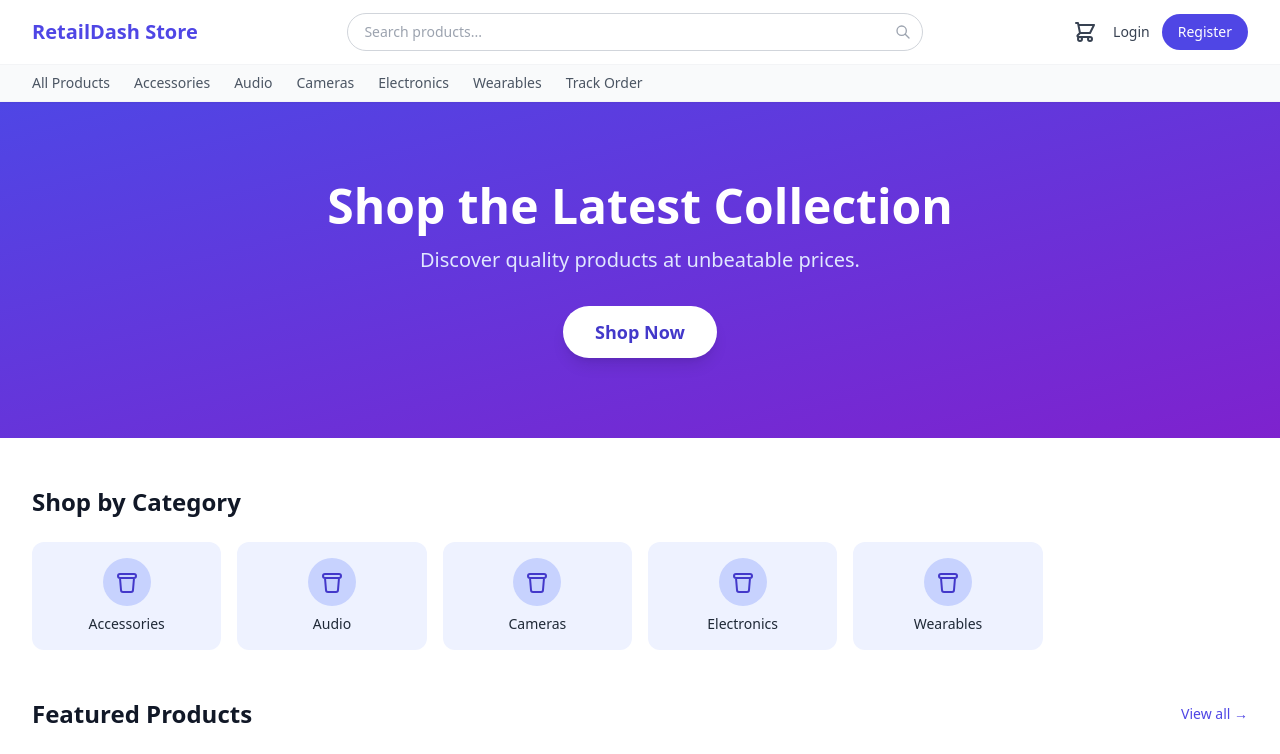
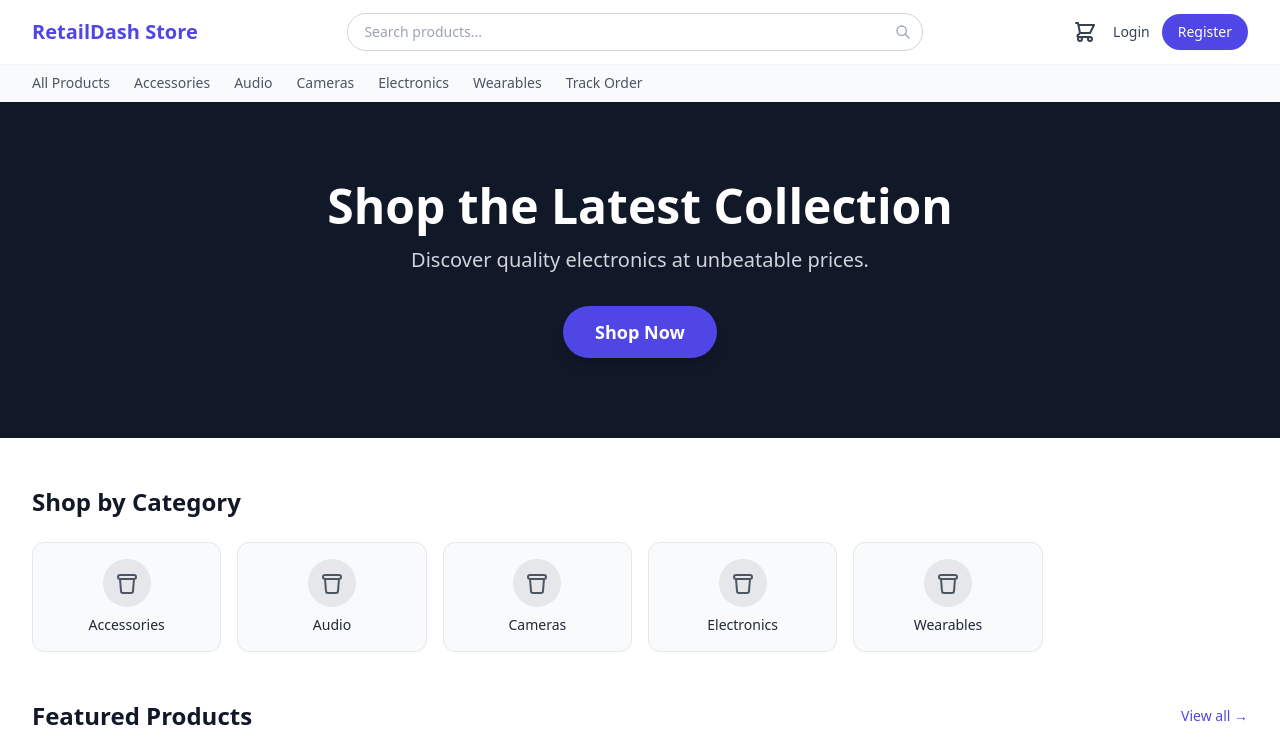
Before and after one commit to ritza-co/django-growthbook, a Django app: page /store/ in a window 1280 px wide. Shown: the top 754 px of the page. Run offline with Django 5.2, Linux system fonts and the light colour scheme; data comes from the database, SQL or seed files in the repository; data that the repository does not hold is empty; some libraries are stand-ins or nearby versions.

Commit message:
Storefront: replace gradients with solid bg, add picsum.photos images per product slug

```diff
--- a/retail_dashboard/templates/storefront/catalog.html
+++ b/retail_dashboard/templates/storefront/catalog.html
@@ -90,14 +90,12 @@
           {% for product in page_obj %}
           <div class="bg-white rounded-2xl shadow-sm border border-gray-100 overflow-hidden hover:shadow-md transition group">
             <a href="{% url 'storefront:product_detail' product.slug %}">
-              <div class="h-44 bg-gradient-to-br from-gray-100 to-gray-200 flex items-center justify-center overflow-hidden">
+              <div class="h-44 bg-gray-100 overflow-hidden">
                 {% with product.images.first as img %}
                   {% if img %}
                     <img src="{{ img.image.url }}" alt="{{ img.alt_text|default:product.name }}" class="h-full w-full object-cover group-hover:scale-105 transition duration-300"/>
                   {% else %}
-                    <svg class="w-12 h-12 text-gray-300" fill="none" stroke="currentColor" viewBox="0 0 24 24">
-                      <path stroke-linecap="round" stroke-linejoin="round" stroke-width="1" d="M4 16l4.586-4.586a2 2 0 012.828 0L16 16m-2-2l1.586-1.586a2 2 0 012.828 0L20 14m-6-6h.01M6 20h12a2 2 0 002-2V6a2 2 0 00-2-2H6a2 2 0 00-2 2v12a2 2 0 002 2z"/>
-                    </svg>
+                    <img src="https://picsum.photos/seed/{{ product.slug }}/400/300" alt="{{ product.name }}" class="h-full w-full object-cover group-hover:scale-105 transition duration-300"/>
                   {% endif %}
                 {% endwith %}
               </div>
--- a/retail_dashboard/templates/storefront/home.html
+++ b/retail_dashboard/templates/storefront/home.html
@@ -5,11 +5,11 @@
 
 {% block content %}
 <!-- Hero Banner -->
-<section class="bg-gradient-to-br from-indigo-600 to-purple-700 text-white py-20">
+<section class="bg-gray-900 text-white py-20">
   <div class="max-w-7xl mx-auto px-4 sm:px-6 lg:px-8 text-center">
     <h1 class="text-4xl md:text-5xl font-extrabold mb-4">Shop the Latest Collection</h1>
-    <p class="text-lg md:text-xl text-indigo-100 mb-8">Discover quality products at unbeatable prices.</p>
-    <a href="{% url 'storefront:catalog' %}" class="inline-block bg-white text-indigo-700 font-bold px-8 py-3 rounded-full hover:bg-indigo-50 transition text-lg shadow-lg">
+    <p class="text-lg md:text-xl text-gray-300 mb-8">Discover quality electronics at unbeatable prices.</p>
+    <a href="{% url 'storefront:catalog' %}" class="inline-block bg-indigo-600 text-white font-bold px-8 py-3 rounded-full hover:bg-indigo-500 transition text-lg shadow-lg">
       Shop Now
     </a>
   </div>
@@ -22,9 +22,9 @@
   <div class="grid grid-cols-2 sm:grid-cols-3 md:grid-cols-4 lg:grid-cols-6 gap-4">
     {% for category in categories %}
     <a href="{% url 'storefront:category' category.slug %}"
-       class="flex flex-col items-center p-4 bg-indigo-50 rounded-xl hover:bg-indigo-100 transition group">
-      <div class="w-12 h-12 bg-indigo-200 rounded-full flex items-center justify-center mb-2 group-hover:bg-indigo-300 transition">
-        <svg class="w-6 h-6 text-indigo-700" fill="none" stroke="currentColor" viewBox="0 0 24 24">
+       class="flex flex-col items-center p-4 bg-gray-50 border border-gray-200 rounded-xl hover:bg-gray-100 hover:border-gray-300 transition group">
+      <div class="w-12 h-12 bg-gray-200 rounded-full flex items-center justify-center mb-2 group-hover:bg-gray-300 transition">
+        <svg class="w-6 h-6 text-gray-600" fill="none" stroke="currentColor" viewBox="0 0 24 24">
           <path stroke-linecap="round" stroke-linejoin="round" stroke-width="2" d="M5 8h14M5 8a2 2 0 110-4h14a2 2 0 110 4M5 8l1 12a2 2 0 002 2h8a2 2 0 002-2l1-12"/>
         </svg>
       </div>
@@ -46,14 +46,12 @@
     {% for product in featured_products %}
     <div class="bg-white rounded-2xl shadow-sm border border-gray-100 overflow-hidden hover:shadow-md transition group">
       <a href="{% url 'storefront:product_detail' product.slug %}">
-        <div class="h-48 bg-gradient-to-br from-gray-100 to-gray-200 flex items-center justify-center overflow-hidden">
+        <div class="h-48 bg-gray-100 overflow-hidden">
           {% with product.images.first as img %}
             {% if img %}
               <img src="{{ img.image.url }}" alt="{{ img.alt_text|default:product.name }}" class="h-full w-full object-cover group-hover:scale-105 transition duration-300"/>
             {% else %}
-              <svg class="w-16 h-16 text-gray-300" fill="none" stroke="currentColor" viewBox="0 0 24 24">
-                <path stroke-linecap="round" stroke-linejoin="round" stroke-width="1" d="M4 16l4.586-4.586a2 2 0 012.828 0L16 16m-2-2l1.586-1.586a2 2 0 012.828 0L20 14m-6-6h.01M6 20h12a2 2 0 002-2V6a2 2 0 00-2-2H6a2 2 0 00-2 2v12a2 2 0 002 2z"/>
-              </svg>
+              <img src="https://picsum.photos/seed/{{ product.slug }}/400/300" alt="{{ product.name }}" class="h-full w-full object-cover group-hover:scale-105 transition duration-300"/>
             {% endif %}
           {% endwith %}
         </div>
```
Also changed, not shown: retail_dashboard/templates/storefront/product_detail.html (+4 -8 lines).
